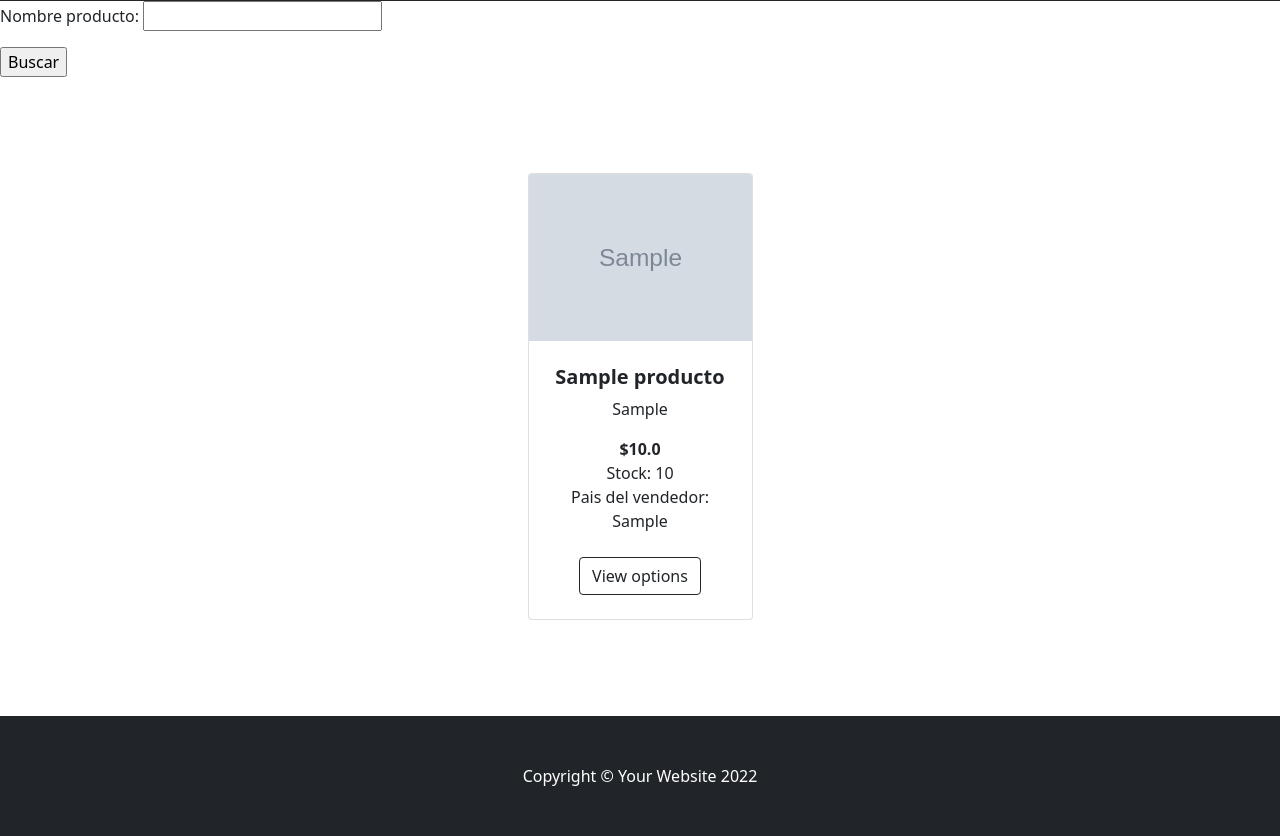
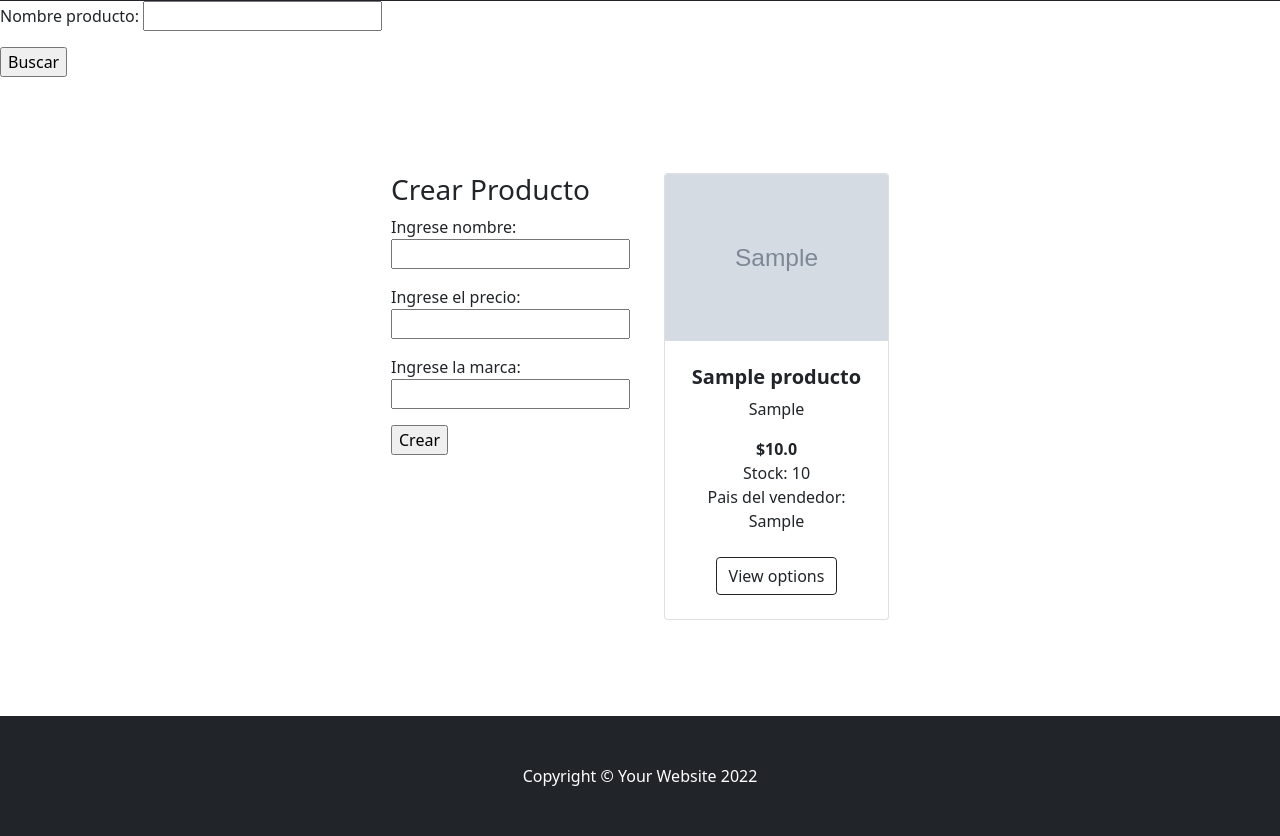
Before and after one commit to DamianRondinon/Entrega1-Rondinon, a Django app: page /productos/inicio/ in a window 1280 px wide. Shown: the part 352-1188 px from the top of the page. Run offline with Django 4.2, Linux system fonts and the light colour scheme; tables that the repository leaves empty hold one stand-in row (values such as "Sample post"); grey boxes marked "Sample" are stand-in pictures; some libraries are stand-ins or nearby versions.

Commit message:
proyecto: segunda correccion

```diff
--- a/src/productos/models.py
+++ b/src/productos/models.py
@@ -14,7 +14,14 @@ class Producto(models.Model):
       return f"{self.nombre} - {self.marca}"
 
 class Marca(models.Model):
-      nombre = models.CharField(max_length=50)
+      marca = models.CharField(max_length=50)
 
       def __str__(self):
-       return f"{self.nombre}"
+       return f"{self.marca}"
+
+
+class Precio(models.Model):
+      precio = models.FloatField()
+
+      def __str__(self):
+       return f"{self.precio}"
--- a/src/productos/templates/productos/index.html
+++ b/src/productos/templates/productos/index.html
@@ -3,6 +3,28 @@
 
 {% block listado_productos %}
 <!-- -->
+    <div class="form">
+      <form action="/crearProducto/" method="POST">
+        {% csrf_token %}
+
+        <h3>Crear Producto</h3>
+
+        <p>
+          Ingrese nombre:
+          <input type="text" name="nombre" />
+        </p>
+        <p>
+          Ingrese el precio:
+          <input type="number" name="precio" />
+        </p>
+
+        <p>
+          Ingrese la marca:
+          <input type="text" name="marca" />
+        </p>
+        <input type="submit" value="Crear" />
+      </form>
+    </div>
 
     {% for producto in productos %}
     <div class="col mb-5">
@@ -31,6 +53,9 @@
         </div>
       </div>
     </div>
+
     {% endfor %}
     <!-- -->
     {% endblock listado_productos %}
+  </div>
+</div>
--- a/src/productos/urls.py
+++ b/src/productos/urls.py
@@ -2,10 +2,11 @@ from django.urls import path
 from productos.views import *
 from django.conf import settings
 from django.conf.urls.static import static
+from . import views
 
 urlpatterns = [
     path("inicio/", index),
-    path("producto/crear/", crear_producto, name="producto_crear")
+    path("/crearProducto/", views.crearProducto)
     ]
 
 urlpatterns+=static(settings.MEDIA_URL, document_root=settings.MEDIA_ROOT)
--- a/src/productos/views.py
+++ b/src/productos/views.py
@@ -1,4 +1,4 @@
-from django.shortcuts import render
+from django.shortcuts import render, redirect
 from productos.models import Producto
 from productos.forms import FormularioBusqueda
 from productos.forms import FormularioAgregar
@@ -26,16 +26,11 @@ def index(request):
         return render(request, "productos/index.html", {"productos": listado_productos, "formulario": formulario})
 
 
-def crear_producto(request):
-    if request.method == "GET":
-     formulario = FormularioAgregar()
-     return render(request, "productos/crear.html", {"formulario": formulario})
 
-    else:
-        nombre = request.POST["nombre"]
-        precio = request.POST["precio"]
-        marca = request.POST["marca"]
-        ForumularioAgregar = formularioAgregar(nombre=nombre, precio=precio, marca=marca)
+def crearProducto(request):
+    nombre = request.POST["nombre"]
+    precio = request.POST["precio"]
+    marca = request.POST["marca"]
 
-        producto.save()
-        return render(request, "productos/index.html")
+    producto=Producto.objects.create(nombre=nombre, precio=precio, marca=marca)
+    return redirect("/")
```
Also changed, not shown: src/productos/templates/productos/crear.html (+15 -12 lines). Lines whose indentation alone changed are shown as unchanged.
